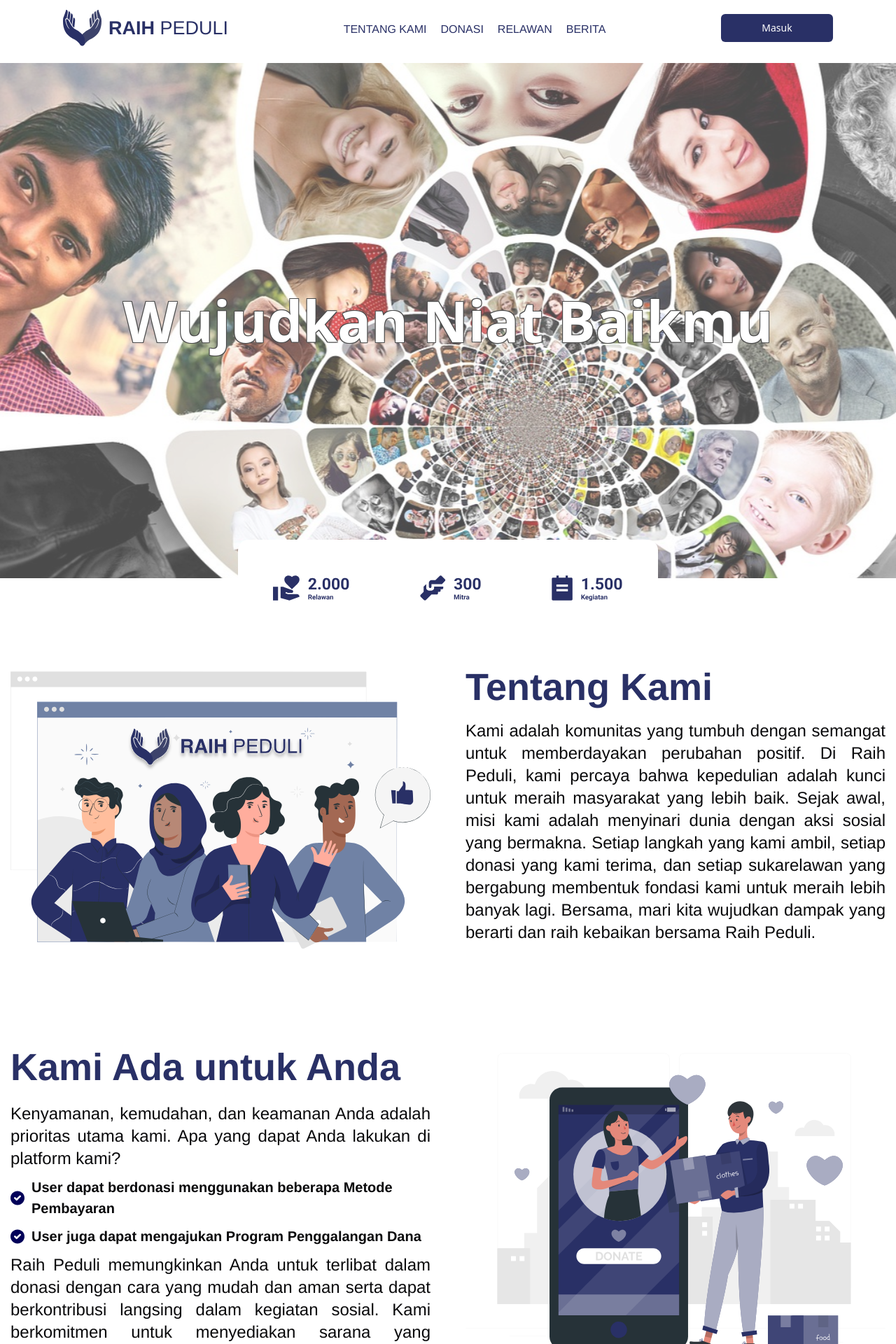
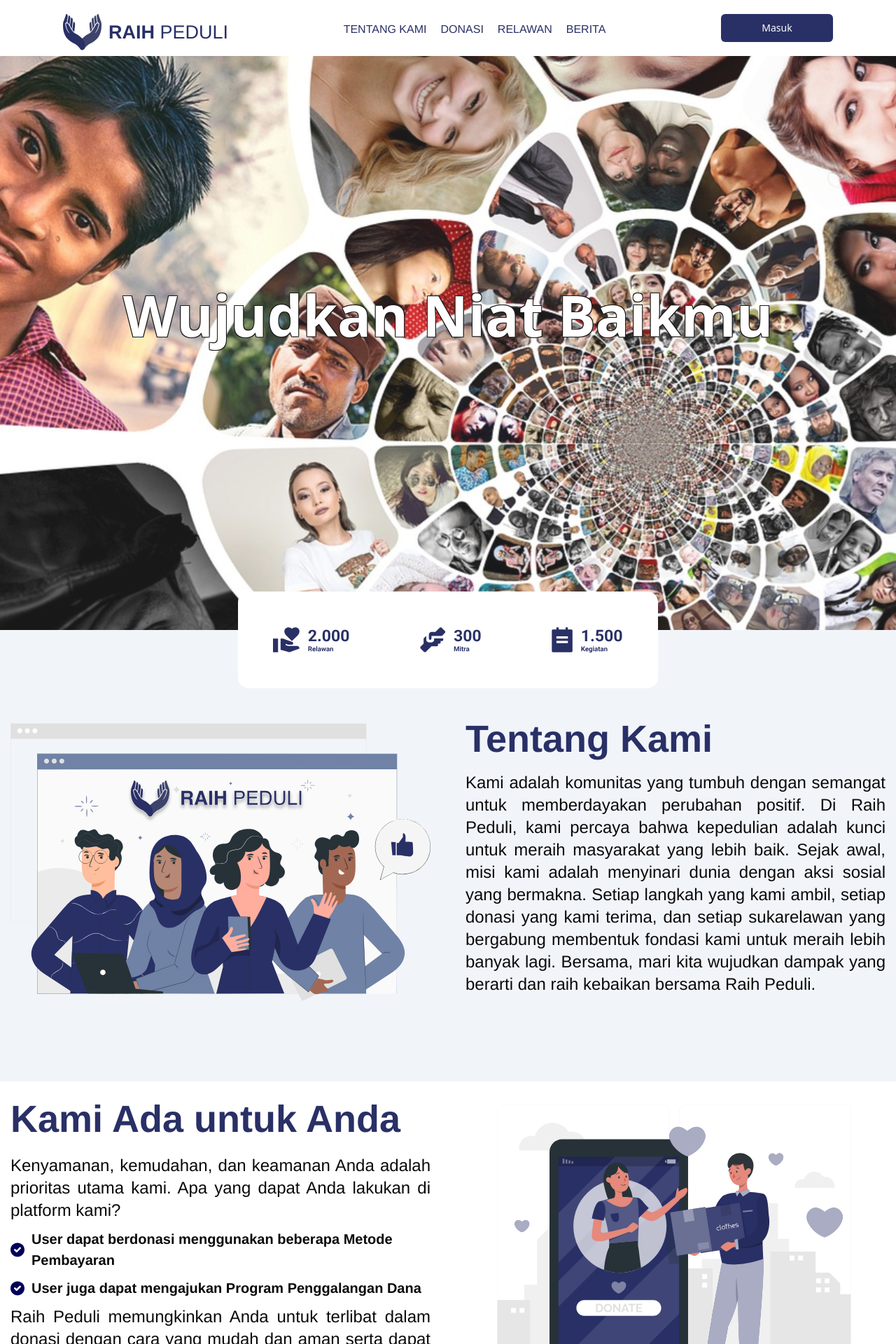
Before and after one commit to Capstone-Alterra/react-raih-peduli, a React (Vite) app: page / in a window 1280 px wide. Shown: the top 1920 px of the page at 70% size. Built offline with nearby package versions, Linux system fonts and the light colour scheme.

Commit message:
styles: change styles in landing page

```diff
--- a/src/pages/landing-page/index.jsx
+++ b/src/pages/landing-page/index.jsx
@@ -21,16 +21,32 @@ import appstore from "@/assets/logos/appstore.svg";
 import relawan from "@/assets/pictures/relawan.svg";
 import mitra from "@/assets/pictures/mitra.svg";
 import kegiatan from "@/assets/pictures/kegiatan.svg";
+import { useNavigate } from "react-router-dom";
 
 export default function LandingPage() {
+  const navigate = useNavigate();
+  const handleToLogin = () => {
+    navigate("/login");
+  };
+
   return (
     <div>
       {/* navbar */}
-      <nav className="w-full" style={{ height: "70px" }}>
+      <nav
+        className="w-full bg-white"
+        style={{
+          height: "80px",
+          position: "fixed",
+          top: 0,
+          left: 0,
+          zIndex: 1000,
+        }}
+      >
         <div
           className="flex"
           style={{ margin: "20px 90px", width: "auto", height: "40px" }}
         >
+          <a href="/">
             <div className="flex" style={{ alignItems: "center" }}>
               <img src={LogoRaihPeduli} style={{ marginRight: "10px" }} />
               <p
@@ -40,9 +56,11 @@ export default function LandingPage() {
                 <span className="font-bold">RAIH</span> PEDULI
               </p>
             </div>
+          </a>
 
           <div className="flex" style={{ flex: 1, justifyContent: "center" }}>
             <a
+              href="#tentang-kami"
               className="text-[#293066]"
               style={{
                 fontFamily: "Helvetica",
@@ -54,6 +72,7 @@ export default function LandingPage() {
               TENTANG KAMI
             </a>
             <a
+              href="#donasi"
               className="text-[#293066]"
               style={{
                 fontFamily: "Helvetica",
@@ -65,6 +84,7 @@ export default function LandingPage() {
               DONASI
             </a>
             <a
+              href="#relawan"
               className="text-[#293066]"
               style={{
                 fontFamily: "Helvetica",
@@ -76,6 +96,7 @@ export default function LandingPage() {
               RELAWAN
             </a>
             <a
+              href="#berita"
               className="text-[#293066]"
               style={{
                 fontFamily: "Helvetica",
@@ -89,7 +110,13 @@ export default function LandingPage() {
           </div>
 
           <div>
-            <Button className="bg-[#293066] text-white w-40">Masuk</Button>
+            <Button
+              id="toLogin"
+              className="bg-[#293066] text-white w-40"
+              onClick={handleToLogin}
+            >
+              Masuk
+            </Button>
           </div>
         </div>
       </nav>
@@ -99,8 +126,10 @@ export default function LandingPage() {
         className="w-full flex justify-center items-center"
         style={{
           backgroundImage: `url(${backgroundImage})`,
-          height: "736px",
-          opacity: "70%",
+          backgroundSize: "cover",
+          backgroundRepeat: "no-repeat",
+          height: "900px",
+          opacity: "90%",
         }}
       >
         <h1
@@ -108,14 +137,16 @@ export default function LandingPage() {
           style={{
             fontSize: "80px",
             textShadow:
-              " -1px -1px 0 black, 1px -1px 0 black, -1px 1px 0 black, 1px 1px 0 black",
+              "-1px -1px 0 black, 1px -1px 0 black, -1px 1px 0 black, 1px 1px 0 black",
           }}
         >
           Wujudkan Niat Baikmu
         </h1>
       </div>
 
-      <div className="w-full h-[3824px] justify-center items-center relative "> {/* Change to relative positioning */}
+      <div className="w-full h-[3824px] justify-center items-center relative ">
+        {" "}
+        {/* Change to relative positioning */}
         <div
           className="w-[600px] flex absolute"
           style={{
@@ -124,7 +155,7 @@ export default function LandingPage() {
             padding: "50px",
             borderRadius: "15px",
             backgroundColor: "white",
-      marginTop:"-55px"
+            marginTop: "-55px",
           }}
         >
           <a className="pr-[100px]" href="">
@@ -137,10 +168,9 @@ export default function LandingPage() {
             <img src={kegiatan} />
           </a>
         </div>
-
-
         <div
-          className="w-full flex bg-white justify-center items-center "
+          id="tentang-kami"
+          className="w-full flex bg-slate-100 justify-center items-center "
           style={{
             height: "645px",
             padding: "20px 0px 20px 0px",
@@ -185,9 +215,8 @@ export default function LandingPage() {
             </p>
           </div>
         </div>
-
         <div
-          className="w-full flex bg-white justify-center items-center"
+          className="w-full flex bg-slate-100e justify-center items-center"
           style={{
             height: "584px",
             padding: "20px 0px 20px 0px",
@@ -286,9 +315,9 @@ export default function LandingPage() {
             }}
           />
         </div>
-
         <div
-          className="w-full flex bg-white justify-center items-center "
+          id="donasi"
+          className="w-full flex bg-slate-100 justify-center items-center "
           style={{
             height: "610px",
             padding: "20px 0px 20px 0px",
@@ -329,7 +358,6 @@ export default function LandingPage() {
             </p>
           </div>
         </div>
-
         <div
           className="w-full flex bg-white justify-center items-center"
           style={{
@@ -339,6 +367,7 @@ export default function LandingPage() {
         >
           <div style={{ width: "643px", height: "562px" }}>
             <h1
+              id="relawan"
               className="text-[#293066]"
               style={{
                 width: "643px",
@@ -430,9 +459,9 @@ export default function LandingPage() {
             }}
           />
         </div>
-
         <div
-          className="w-full flex bg-white justify-center items-center "
+          id="berita"
+          className="w-full flex bg-slate-100 justify-center items-center "
           style={{
             height: "640px",
             padding: "20px 0px 20px 0px",
@@ -476,8 +505,10 @@ export default function LandingPage() {
             </p>
           </div>
         </div>
-
-        <div className="w-full justify-center items-center" style={{height: "543px" }}>
+        <div
+          className="w-full justify-center items-center"
+          style={{ height: "543px" }}
+        >
           <h1
             className="text-[#293066]"
             style={{
@@ -504,8 +535,14 @@ export default function LandingPage() {
             Kami bekerjasama dengan berbagai organisasi dan komunitas dalam
             mengelola Raih Peduli.
           </p>
-          <img className="w-full pt-20 justify-center items-center" src={pict6} />
-          <img className="w-full pt-20 justify-center items-center" src={pict7} />
+          <img
+            className="w-full pt-20 justify-center items-center"
+            src={pict6}
+          />
+          <img
+            className="w-full pt-20 justify-center items-center"
+            src={pict7}
+          />
         </div>
       </div>
 
```
Lines whose indentation alone changed are shown as unchanged.
